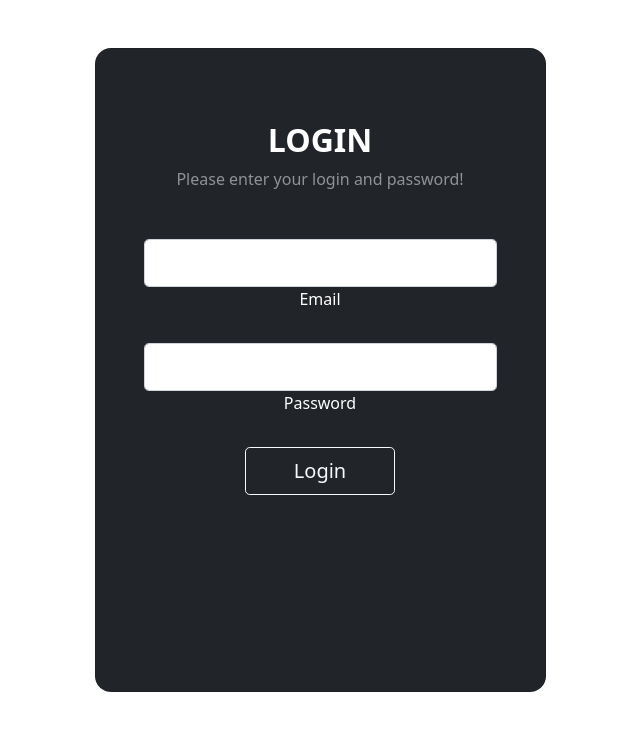
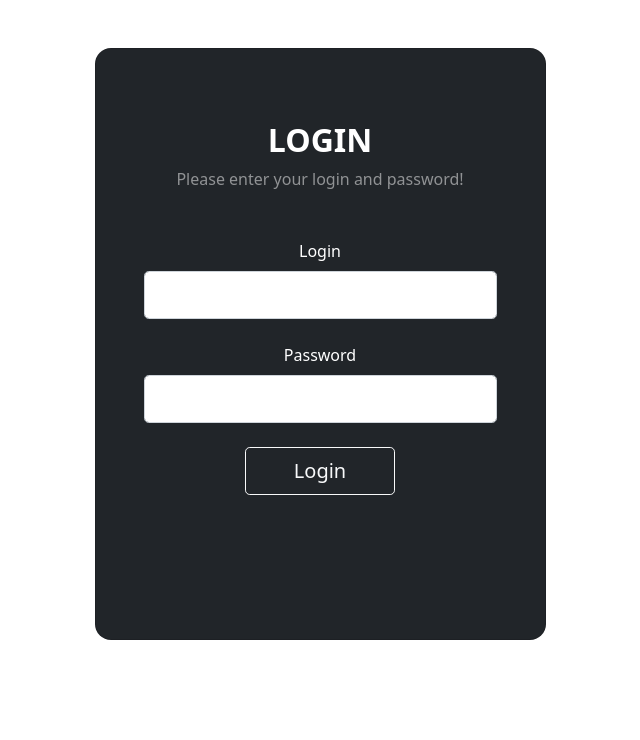
Before and after one commit to Krukotik/WebSite, a Django app: page /log in a window 1280 px wide. Shown: the part 72-812 px from the top of the page, without its empty margins (320-960 px from the left). After the commit the page ends 712 px from the top, so only its background shows below. Run offline with Django 4.2, Linux system fonts and the light colour scheme.

Commit message:
add login

```diff
--- a/Lab 3-4/cybstat/main/templates/main/log.html
+++ b/Lab 3-4/cybstat/main/templates/main/log.html
@@ -26,25 +26,29 @@
               <h2 class="fw-bold mb-2 text-uppercase">Login</h2>
               <p class="text-white-50 mb-5">Please enter your login and password!</p>
 
+                <form method="post">
+
+                {% csrf_token %}
+
               <div class="form-outline form-white mb-4">
-                <input type="email" id="typeEmailX" class="form-control form-control-lg" />
-                <label class="form-label" for="typeEmailX">Email</label>
+                <label class="form-label" for="form3Example1cg">Login</label>
+                <input type="text" name="username" id="form3Example1cg" class="form-control form-control-lg"/>
               </div>
 
               <div class="form-outline form-white mb-4">
-                <input type="password" id="typePasswordX" class="form-control form-control-lg" />
-                <label class="form-label" for="typePasswordX">Password</label>
+                <label class="form-label" for="form3Example1cg">Password</label>
+                <input type="password" name="password"  id="form3Example4cdg" class="form-control form-control-lg"/>
               </div>
 
               <button class="btn btn-outline-light btn-lg px-5" type="submit">Login</button>
 
-              <div class="d-flex justify-content-center text-center mt-4 pt-1">
-                <a href="#!" class="text-white"><i class="fab fa-facebook-f fa-lg"></i></a>
-                <a href="#!" class="text-white"><i class="fab fa-twitter fa-lg mx-4 px-2"></i></a>
-                <a href="#!" class="text-white"><i class="fab fa-google fa-lg"></i></a>
-              </div>
+              </form>
 
             </div>
+
+
+
+
 
 
 
--- a/Lab 3-4/cybstat/main/views.py
+++ b/Lab 3-4/cybstat/main/views.py
@@ -3,6 +3,7 @@ from .models import CybdbModels
 from django.views.generic import TemplateView
 from django.contrib.auth.models import User
 from django.urls import reverse
+from django.contrib.auth import authenticate, login
 
 
 
@@ -12,6 +13,19 @@ class About(TemplateView):
 
 class Log(TemplateView):
     template_name = 'main/log.html'
+
+    def dispatch(self, request, *args, **kwargs):
+        context = {}
+        if request.method == 'POST':
+            username = request.POST['username']
+            password = request.POST['password']
+            user = authenticate(request, username=username, password=password)
+            if user is not None:
+                login(request, user)
+                return redirect("/")
+            else:
+                context['error'] = "Неправильный логин или пароль"
+        return render(request, self.template_name, context)
 
 
 def index(request):
```
